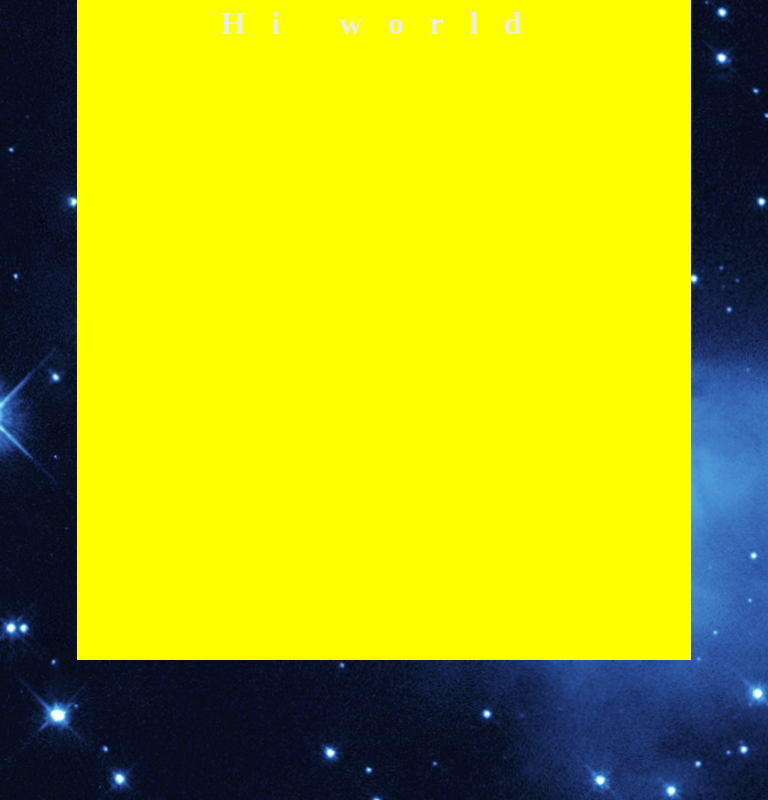
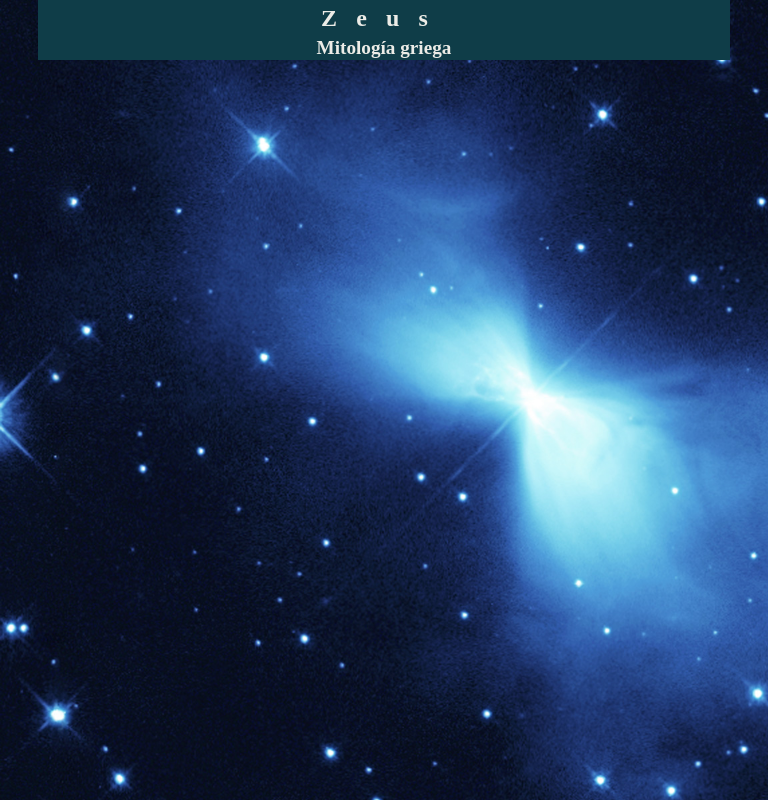
Before and after one commit to dafnemus/responsiveReact, a React (Vite) app: page / in a window 768 px wide. Built offline with nearby package versions, Linux system fonts and the light colour scheme.

Commit message:
Responsive |  - Header: 	- Created Header section 	- Added mobile, tablet and desktop styles  - Constants: 	- created title and subtitle constants into text file  - Added mobile, tablet and desktop styles into global and principal container

```diff
--- a/src/App.css
+++ b/src/App.css
@@ -6,3 +6,19 @@
   background-color: #ff0;
   margin: 0 auto;
 }
+
+@media only screen and (min-width: 461px) and (max-width: 768px) {
+  #content {
+    width: 90%;
+    height: auto;
+  }
+}
+
+@media only screen and (min-width: 769px) {
+  #content {
+    width: 80%;
+    height: 660px;
+    background-color: #ff0;
+    margin: 0 auto;
+  }
+}
--- a/src/App.jsx
+++ b/src/App.jsx
@@ -1,9 +1,10 @@
 import "./App.css";
+import Header from "./sections/Header";
 
 function App() {
   return (
     <main id="content">
-      <h1>Hi world</h1>
+      <Header />
     </main>
   );
 }
--- /dev/null
+++ b/src/constants/text.js
@@ -0,0 +1,2 @@
+export const title = "Zeus"
+export const subtitle = "Mitología griega"
--- a/src/index.css
+++ b/src/index.css
@@ -17,20 +17,33 @@ body {
   color: #ecece7;
 }
 
-p{
+p {
   padding-bottom: 10px;
   font-size: 1.2em;
 }
-h1{
+h1 {
   padding-top: 5px;
   text-align: center;
   letter-spacing: 0.8em;
 }
-h2{
+h2 {
   padding: 5px;
   text-align: center;
 }
-h3{
+h3 {
   text-align: center;
   font-size: 0.8em;
 }
+
+@media only screen and (min-width: 461px) and (max-width: 768px) {
+  p {
+    font-size: 1em;
+    line-height: 1.4em;
+  }
+  h1 {
+    font-size: 1.5em;
+  }
+  h2 {
+    font-size: 1.2em;
+  }
+}
--- /dev/null
+++ b/src/sections/Header/index.jsx
@@ -0,0 +1,13 @@
+import { subtitle, title } from "../../constants/text";
+import "./styles.css";
+
+const Header = () => {
+  return (
+    <div id="header">
+      <h1>{title}</h1>
+      <h2>{subtitle}</h2>
+    </div>
+  );
+};
+
+export default Header;
--- /dev/null
+++ b/src/sections/Header/styles.css
@@ -0,0 +1,10 @@
+#header {
+  height: 80px;
+  background-color: #0f3d48;
+}
+
+@media only screen and (min-width: 461px) and (max-width: 768px) {
+  #header {
+    height: 60px;
+  }
+}
```
Lines whose indentation alone changed are shown as unchanged.
